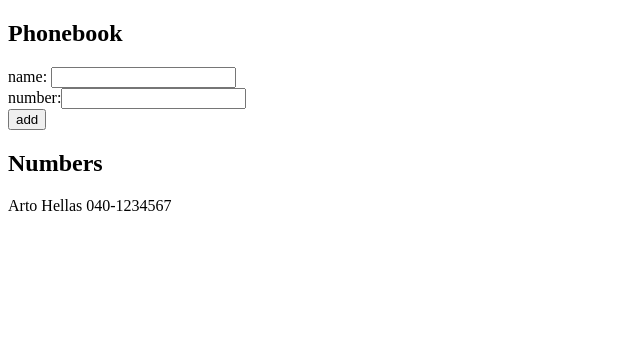
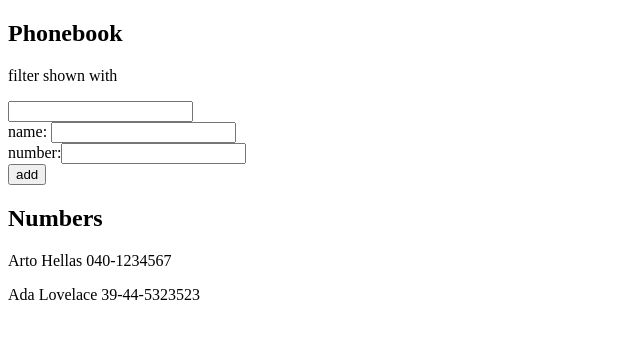
Before and after one commit to SmithD216/fso, a React (Create React App) app in the folder part2/part2.6/: page / in a window 1280 px wide. Shown: the top 338 px of the page, without its empty margins (0-640 px from the left). Built offline with nearby package versions, Linux system fonts and the light colour scheme.

Commit message:
First pass at 2.9

```diff
--- a/part2/part2.6/src/App.js
+++ b/part2/part2.6/src/App.js
@@ -3,9 +3,11 @@ import { useState } from "react";
 const App = () => {
     const [persons, setPersons] = useState([
         { name: "Arto Hellas", number: "040-1234567" },
+        { name: "Ada Lovelace", number: "39-44-5323523" },
     ]);
     const [newName, setNewName] = useState("");
     const [newNumber, setNewNumber] = useState("");
+    const [search, setSearch] = useState("");
 
     const addName = (e) => {
         e.preventDefault();
@@ -30,6 +32,13 @@ const App = () => {
         setNewNumber("");
     };
 
+    const filterResults = () => {
+        const regex = new RegExp(search, "i");
+        const filteredResults = () =>
+            persons.filter((person) => person.name.match(regex));
+        setPersons(filteredResults);
+    };
+
     const handleChange = (e) => {
         setNewName(e.target.value);
     };
@@ -38,9 +47,16 @@ const App = () => {
         setNewNumber(e.target.value);
     };
 
+    const handleSearchChange = (e) => {
+        setSearch(e.target.value);
+        filterResults();
+    };
+
     return (
         <div>
             <h2>Phonebook</h2>
+            <p>filter shown with </p>{" "}
+            <input value={search} onChange={handleSearchChange} />
             <form onSubmit={addName}>
                 <div>
                     name: <input value={newName} onChange={handleChange} />
```
